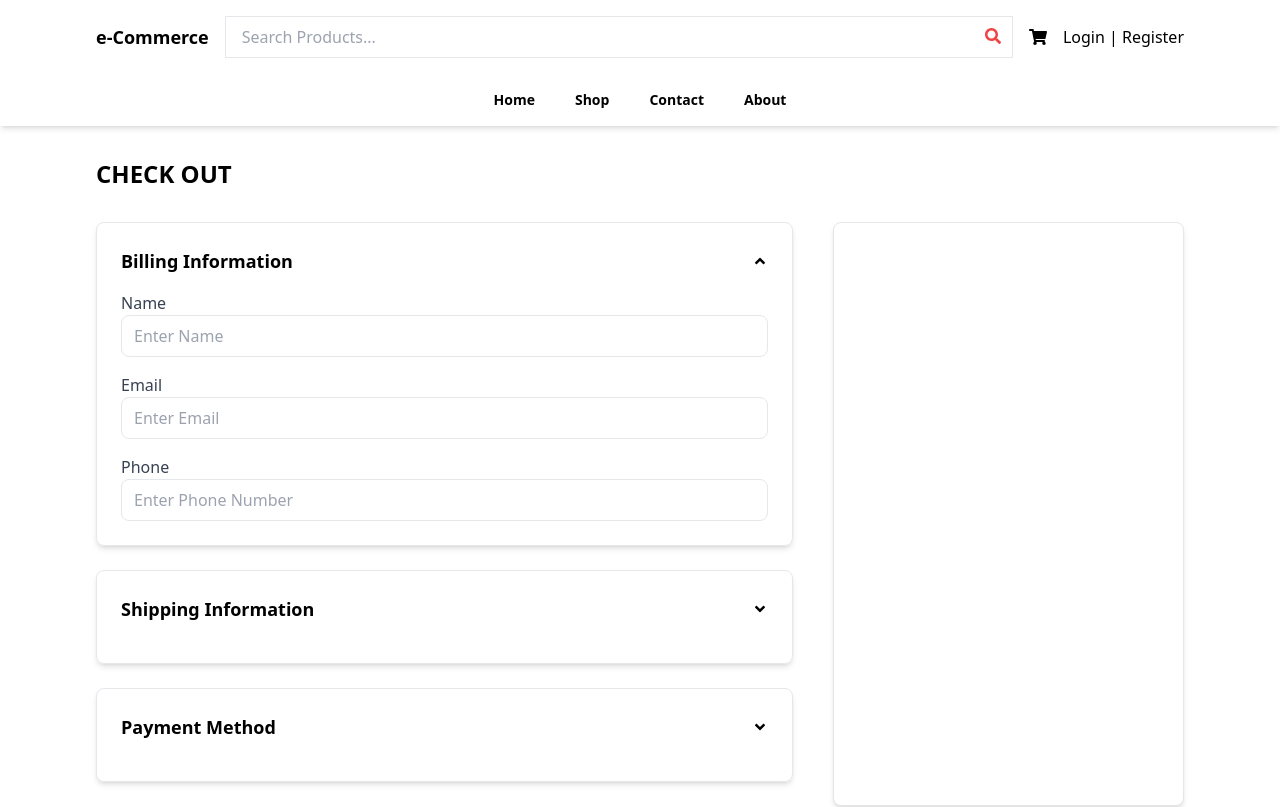
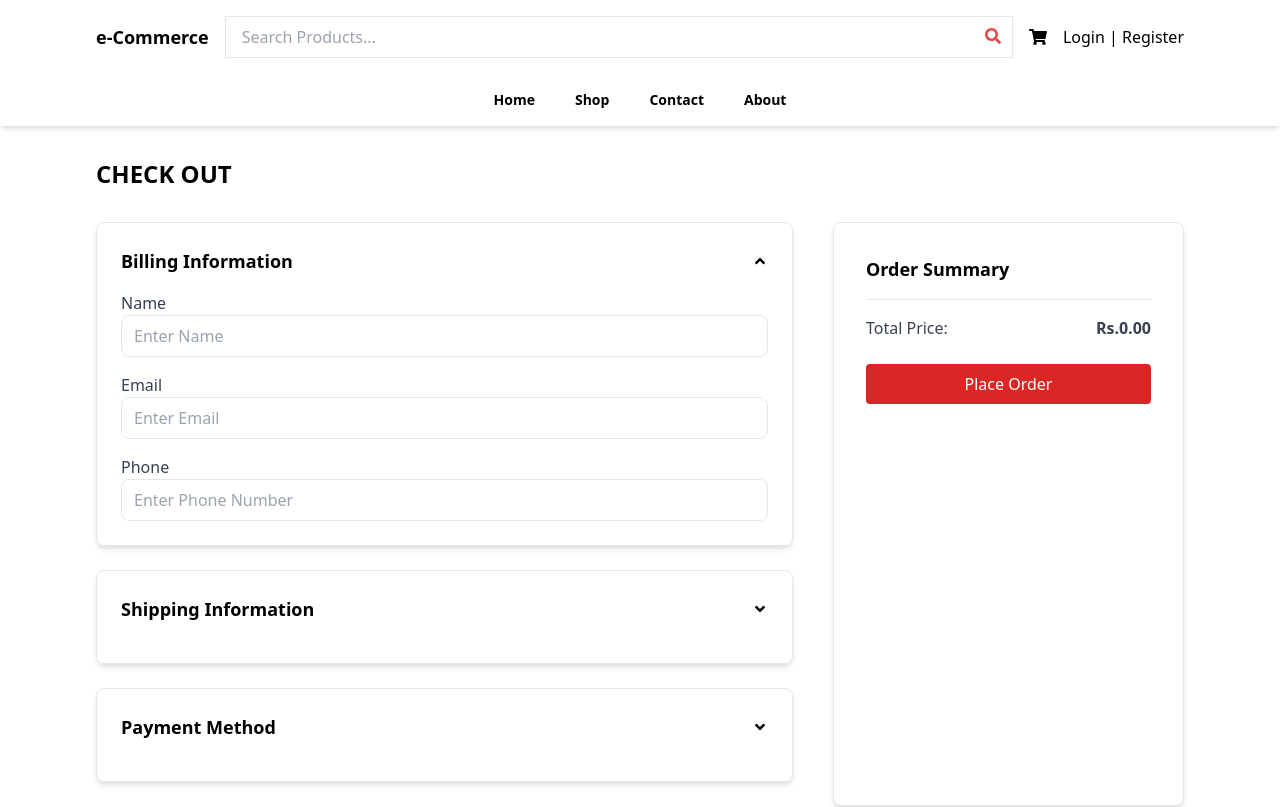
Before and after one commit to singhvijay031/e-commerce-frontend, a React (Vite) app: page /checkout in a window 1280 px wide. Shown: the top 807 px of the page. Built offline with nearby package versions, Linux system fonts and the light colour scheme.

Commit message:
added codes for order summary

```diff
--- a/src/pages/CheckOut.jsx
+++ b/src/pages/CheckOut.jsx
@@ -1,11 +1,13 @@
 import { useState } from "react";
 import { FaAngleDown, FaAngleUp } from "react-icons/fa";
+import { useSelector } from "react-redux";
 
 const CheckOut = () => {
   const [billingToggle, setBillingToggle] = useState(true);
   const [shippingToggle, setShippingToggle] = useState(false);
   const [paymentToggle, setPaymentToggle] = useState(false);
-  const [paymentMethod, setPaymentMethod] = useState();
+  const [paymentMethod, setPaymentMethod] = useState("card");
+  const cart = useSelector((state) => state.cart);
 
   return (
     <div className="container mx-auto py-8 min-h-96 px-4 md:px-16 lg:px-24">
@@ -178,7 +180,39 @@
           </div>
         </div>
 
-        <div className="md:w-1/3 bg-white p-8 rounded-lg shadow-md border mt-6 md:mt-0 md:ml-10"></div>
+        <div className="md:w-1/3 bg-white p-8 rounded-lg shadow-md border mt-6 md:mt-0 md:ml-10">
+          <h3 className="text-lg font-semibold mb-4">Order Summary</h3>
+          <div className="space-y-4">
+            {cart.products.map((product) => (
+              <div key={product.id} className="flex justify-between">
+                <div className="flex items-center">
+                  <img
+                    src={product.image}
+                    alt={product.name}
+                    className="w-16 h-16 object-contain rounded"
+                  />
+                </div>
+                <div className="ml-4">
+                  <h4 className="text-md font-semibold">{product.name}</h4>
+                  <p className="text-gray-600">
+                    Rs.{product.price} x {product.quantity}
+                  </p>
+                </div>
+              </div>
+            ))}
+          </div>
+          <div className="mt-4 border-t pt-4">
+            <div className="flex justify-between text-gray-700">
+              <span>Total Price:</span>
+              <span className="font-semibold">
+                Rs.{cart.totalPrice.toFixed(2)}
+              </span>
+            </div>
+          </div>
+          <button className="w-full bg-red-600 text-white py-2 mt-6 hover:bg-red-800 rounded">
+            Place Order
+          </button>
+        </div>
       </div>
     </div>
   );
```
